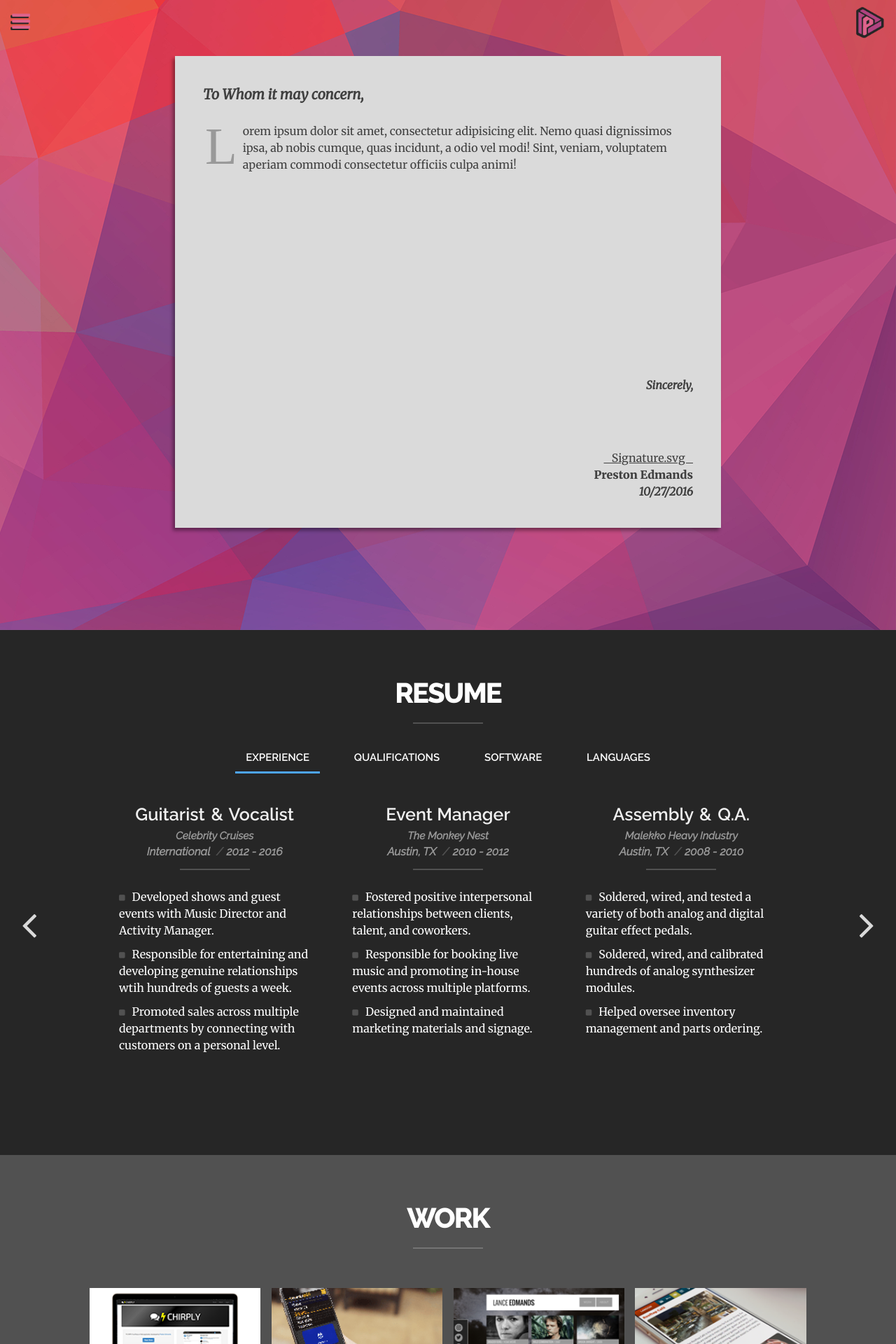
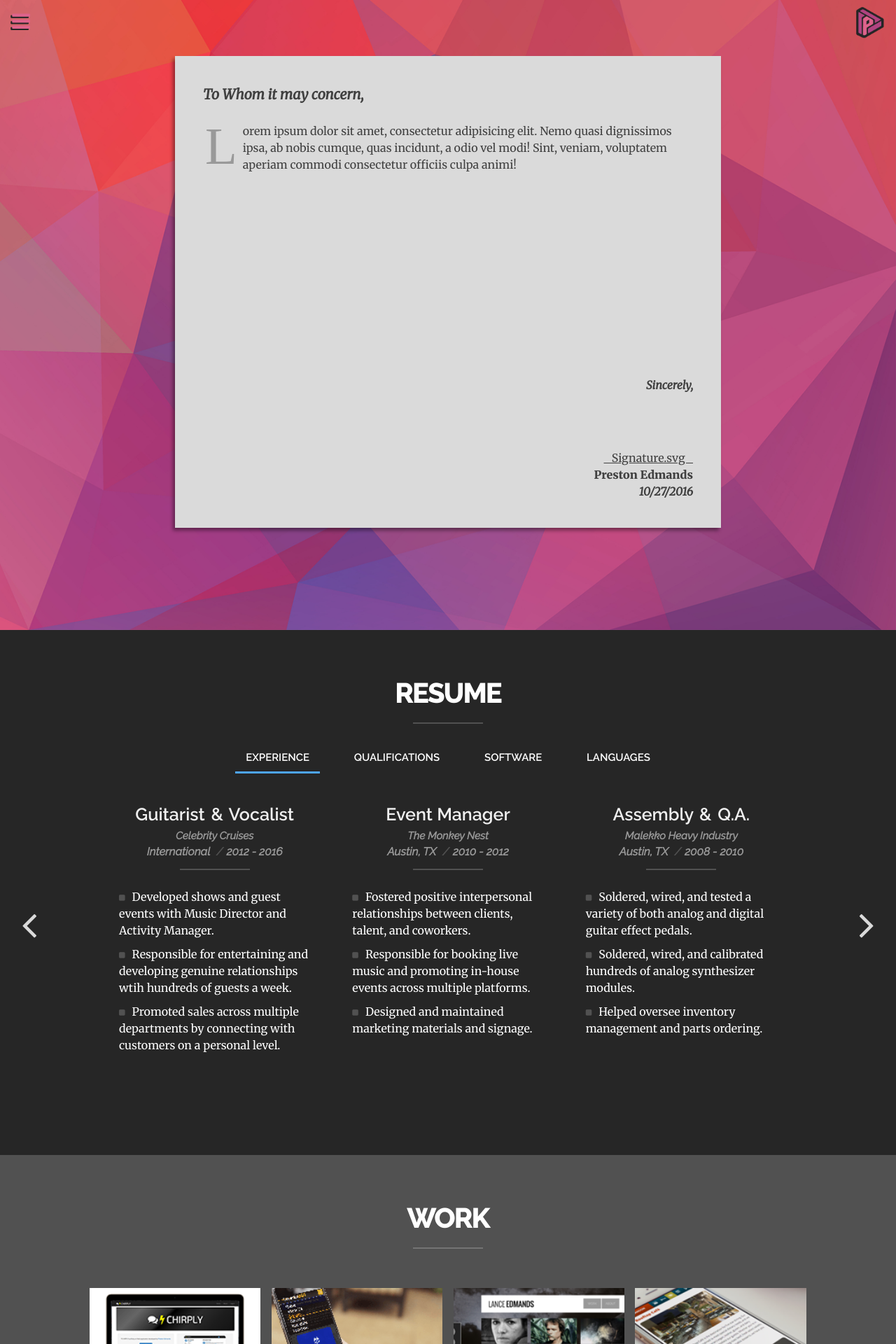
Before and after one commit to pedmands/portfolio2016, a Jekyll site: the page built from index.html, in a window 1280 px wide. Shown: the top 1920 px of the page at 70% size. Built offline with Jekyll 4.4.1, drawn with Linux system fonts in a browser that asks for light colours; nearby versions of some CDN libraries.

Commit message:
Responsive improvements

```diff
--- a/_includes/work.html
+++ b/_includes/work.html
@@ -7,13 +7,12 @@
         <div class="thumb-wrap">
           <div class="thumb-container">
            {% for project in site.data.settings.projects %}
-             <div class="thumb-unit" data-folder="{{project.folder}}" style="background-image: url(/assets/img/work/{{project.folder}}/thumb.png)">
+             <button class="thumb-unit" data-folder="{{project.folder}}" style="background-image: url(/assets/img/work/{{project.folder}}/thumb.png)">
                <span class="thumb-overlay">
                  <h3 class="thumb-title">{{ project.name }}</h3>
                  <h4 class="thumb-cat">{{ project.category }}</h4>
-
                </span>
-             </div>
+             </button>
            {% endfor %}
           </div><!-- .thumb-container -->
         </div>
@@ -26,7 +25,7 @@
             </div>
             <div class="project-load">
             </div>
-              <span id="bottom-button" class="fa fa-chevron-circle-left work-return"></span>
+              <button id="bottom-button">Back</button>
           </div> <!--  work-container -->
         </div>
        </div><!-- .work-belt -->
--- a/_sass/navigation/_menus.scss
+++ b/_sass/navigation/_menus.scss
@@ -96,6 +96,8 @@
         }
       }// &:hover;
       a {
+        width:100%;
+        display: block;
         text-decoration: none;
         color: $gray1;
         &:hover {
--- a/_sass/site/sections/_home.scss
+++ b/_sass/site/sections/_home.scss
@@ -1,6 +1,9 @@
 .lander-wrap {
    background: url('assets/img/header.png');
    background-position: right bottom;
+   background-size: cover;
+   background-attachment: fixed;
+
 }
 #home {
   padding-top:8rem;
--- a/_sass/site/sections/_work.scss
+++ b/_sass/site/sections/_work.scss
@@ -27,6 +27,7 @@
       margin-bottom: 0;
     }
     .thumb-unit {
+      @include buttonWipe;
       background: #444444;
       background-position: center center;
       background-repeat: no-repeat;
@@ -45,6 +46,7 @@
       @include respond-to(phone){
         width:100%;
         padding-top: 33%;
+        margin-bottom: 2rem;
       }
       @include respond-to(tablet){
         width:49.25%;
@@ -71,19 +73,28 @@
           content: '\f178';
           font-size: 3rem;
           color: $blue;
+          @include respond-to(phone){
+            display: none;
+          }
+        }// &:after
+        @include respond-to(phone){
+          // @include inset;
+          display: block;
+          top:65%;
+          height:auto;
+
         }
-        @media screen and (max-width: $bp-phone){
-          top:0;
-          @include inset;
-        }
-        h3 {
+        .thumb-title {
           padding-top: 2.5rem;
           color: #fff;
           font-size: 2.5rem;
           line-height: 1.5;
           font-weight: 600;
           letter-spacing: -.05rem;
-          @media screen and (max-width: $bp-tablet){
+          @include respond-to(phone){
+            padding-top: 0;
+          }
+          @include respond-to(tablet){
             font-size: 2.25rem;
             padding-top: 3.5rem;
           }
@@ -96,14 +107,20 @@
           font-style: italic;
           font-weight: 400;
           font-size: 1.75rem;
-          line-height: .85;
+          line-height:1.5;
           @media screen and (max-width: $bp-tablet){
             font-size: 2rem;
           }
-        }
+          @include respond-to(phone){
+            display: none;
+          }
+        }// h4
       }
       &:hover .thumb-overlay {
         top: 0;
+        @include respond-to(phone){
+          top:65%;
+        }
       }
     }// .thumb-unit
   }// .thumb-container
@@ -167,11 +184,15 @@
       }
     }// .work-return
     #bottom-button {
-      width: 100%;
+      @include buttonWipe;
       text-align: center;
       padding-top:2rem;
       border-top: 1px solid $gray2;
       margin-top:3rem;
+      font-family: "Raleway", sans-serif;
+      text-transform: uppercase;
+      font-size: 1em;
+      font-weight: 600;
       @include respond-to(phone){
         margin-left: 1rem;
       }
--- a/assets/js/portfolio_functions.js
+++ b/assets/js/portfolio_functions.js
@@ -118,13 +118,18 @@
     $('.work-container').fadeIn();
   });
   $('.work-return').click(function(){
+    var target = $('#work');
+    $('html,body').animate({ scrollTop: target.offset().top - 60}, 500);
     $('.thumb-wrap').fadeIn();
     $('.work-belt').css('left','0');
     $('.work-container').fadeOut();
   });
   $('#bottom-button').click(function(){
-    var target = $('.thumb-wrap');
+    var target = $('#work');
     $('html,body').animate({ scrollTop: target.offset().top - 60}, 500);
+    $('.thumb-wrap').fadeIn();
+    $('.work-belt').css('left','0');
+    $('.work-container').fadeOut();
   });
 }
 workBelt();
@@ -140,7 +145,7 @@
         newFolder = $this.data('folder'),
         spinner = '<div class="loader">Loading...</div>',
         newHTML = '/work/' + newFolder + '.html',
-        target = $('#work-wrap');
+        target = $('#work');
     $('.project-load').html(spinner).load(newHTML);
     $('html,body').animate({ scrollTop: target.offset().top - 60}, 500);
     $('.project-title').text(newTitle);
--- a/work/proj-1.html
+++ b/work/proj-1.html
@@ -7,4 +7,4 @@
 <p>Lorem ipsum dolor sit amet, consectetur adipisicing elit. Nemo assumenda sed ullam qui atque. Quia nostrum voluptatibus molestias, voluptates saepe maxime mollitia. Ipsum odio porro rerum totam atque, magnam repellat.</p>
 <img src="assets/img/work/proj-1/img4.png" alt="Chirply 4">
 
-<button class="github" href="https://github.com/pedmands/chirply">View On Github</button>
+<a class="github" href="https://github.com/pedmands/chirply">View On Github</a>
```
